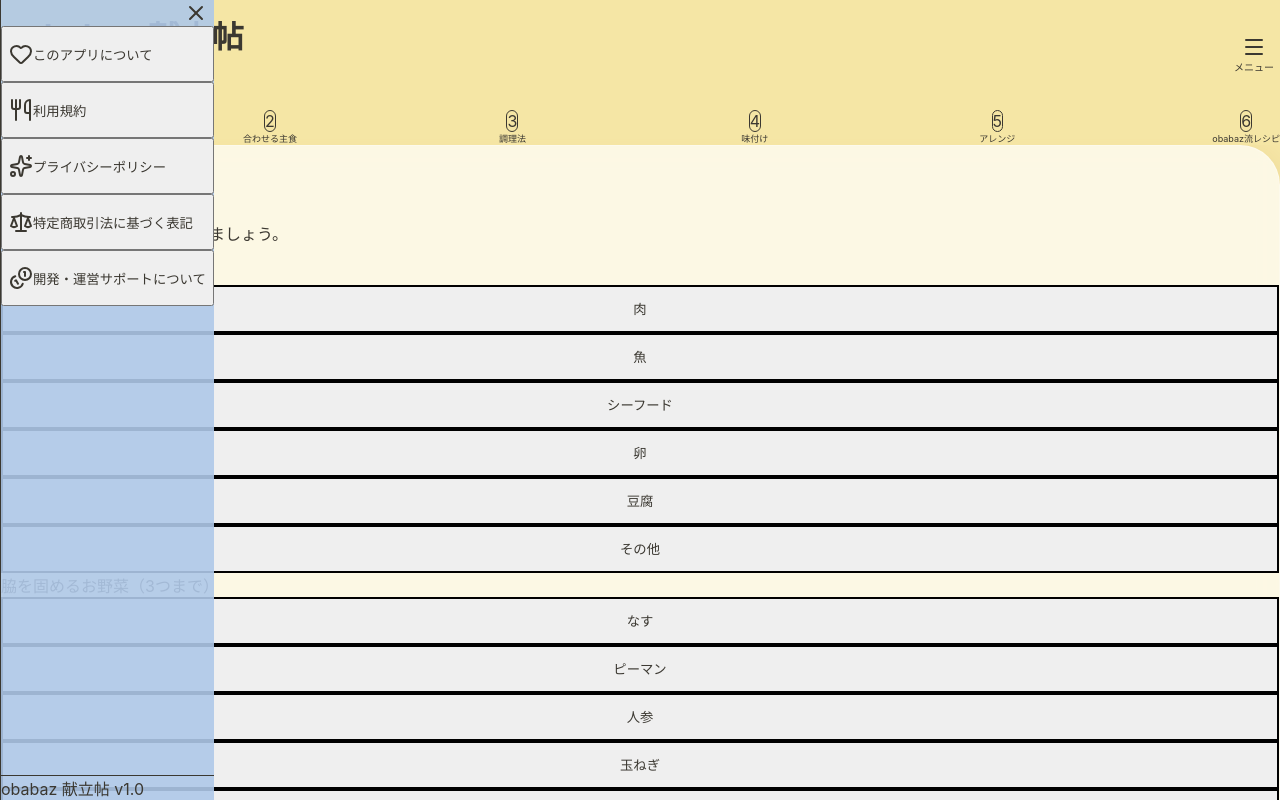
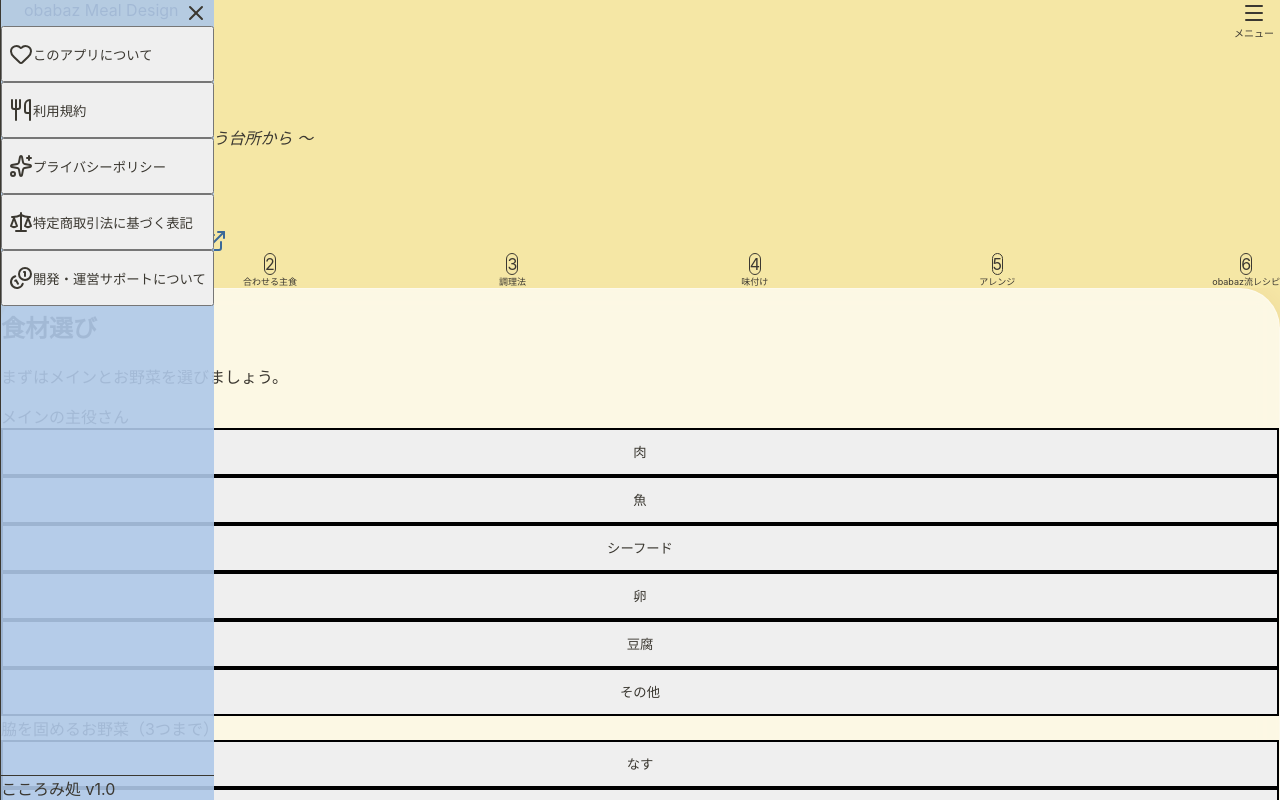
Before and after one commit to obabaz-meal-design/obabaz-kondate, a React (Vite) app: page / in a window 1280 px wide. Both pictures are taken after a click on the button "メニュー". Shown: the top 800 px of the page. Built offline with nearby package versions, Linux system fonts and the light colour scheme.

Commit message:
Update app title to Kokoromidokoro and header links

```diff
--- a/index.html
+++ b/index.html
@@ -5,9 +5,9 @@
   <meta charset="UTF-8" />
   <link rel="icon" type="image/svg+xml" href="/vite.svg" />
   <meta name="viewport" content="width=device-width, initial-scale=1.0" />
-  <meta name="apple-mobile-web-app-title" content="obabaz 献立帖" />
-  <meta property="og:title" content="obabaz 献立帖" />
-  <title>obabaz 献立帖</title>
+  <meta name="apple-mobile-web-app-title" content="こころみ処" />
+  <meta property="og:title" content="こころみ処" />
+  <title>こころみ処</title>
 </head>
 
 <body>
--- a/src/App.jsx
+++ b/src/App.jsx
@@ -1,6 +1,6 @@
 import React, { useState, useRef, useEffect } from 'react';
 import { motion, AnimatePresence } from 'framer-motion';
-import { ChevronRight, ChevronLeft, RotateCcw, Utensils, Heart, Sparkles, Menu, X, Scale, Coins } from 'lucide-react';
+import { ChevronRight, ChevronLeft, RotateCcw, Utensils, Heart, Sparkles, Menu, X, Scale, Coins, ExternalLink } from 'lucide-react';
 import { STEPS, INGREDIENT_CATEGORIES, COOKING_METHODS, SEASONINGS, ARRANGEMENTS, OBABAZ_TIPS } from './constants/steps';
 import { clsx } from 'clsx';
 import { twMerge } from 'tailwind-merge';
@@ -217,18 +217,38 @@ export default function App() {
     return (
         <div className="min-h-screen bg-[#F6E7A6] text-obabaz-earth-900 font-sans overflow-x-hidden">
             {/* Header and Step Indicator - Semi-Sticky Container */}
-            <div className="sticky top-0 z-[100] bg-[#F6E7A6]/80 backdrop-blur-md px-4 pt-4">
-                <header className="max-w-2xl mx-auto py-4 flex items-center justify-between relative">
+            <div className="sticky top-0 z-[100] bg-[#F6E7A6]/90 backdrop-blur-md px-4 pt-4 shadow-sm">
+                <header className="max-w-2xl mx-auto py-4 flex items-start justify-between relative gap-2">
                     <motion.div
                         initial={{ opacity: 0, x: -20 }}
                         animate={{ opacity: 1, x: 0 }}
-                        className="flex flex-col items-start overflow-hidden"
+                        className="flex flex-col items-start"
                     >
-                        <div className="flex items-center gap-2">
-                            <Utensils className="w-6 h-6 md:w-8 md:h-8 text-obabaz-warm-600 flex-shrink-0" />
-                            <h1 className="text-xl md:text-3xl font-bold text-obabaz-warm-600 truncate leading-none">obabaz 献立帖</h1>
+                        <div className="flex items-center gap-2.5">
+                            <Utensils className="w-7 h-7 md:w-9 md:h-9 text-obabaz-warm-600 flex-shrink-0 mt-0.5" />
+                            <div>
+                                <span className="block text-xs md:text-sm font-bold text-obabaz-earth-600 tracking-wider">obabaz Meal Design</span>
+                                <h1 className="text-2xl md:text-3xl font-extrabold text-obabaz-warm-600 leading-tight">こころみ処</h1>
+                            </div>
                         </div>
-                        <p className="text-obabaz-earth-500 italic text-[10px] md:text-sm truncate ml-8 md:ml-10 mt-1">〜 季節と今日の気分に寄り添う台所から 〜</p>
+                        <div className="ml-9 md:ml-11 mt-2.5 space-y-1.5 text-obabaz-earth-800 text-xs md:text-sm leading-relaxed">
+                            <p className="text-obabaz-earth-600 italic font-medium">〜 季節と今日の気分に寄り添う台所から 〜</p>
+                            <p className="font-medium">
+                                食材から順番に選んで、<br />
+                                今日の一皿を考えてみる場所。
+                            </p>
+                            <div className="pt-1">
+                                <a
+                                    href="https://obabaz.com/meal-design/"
+                                    target="_blank"
+                                    rel="noopener noreferrer"
+                                    className="inline-flex items-center gap-1.5 text-xs md:text-sm text-[#3B6998] font-bold underline underline-offset-4 decoration-[#AFC8E8] decoration-2 hover:text-[#2C5282] transition-colors"
+                                >
+                                    obabaz Meal Designとは？
+                                    <ExternalLink className="w-3.5 h-3.5" />
+                                </a>
+                            </div>
+                        </div>
                     </motion.div>
 
                     <button
@@ -839,7 +859,7 @@ export default function App() {
                                 </button>
                             </nav>
                             <div className="mt-auto pt-8 pb-12 border-t border-obabaz-earth-200 text-xs text-obabaz-earth-400 font-medium">
-                                obabaz 献立帖 v1.0
+                                こころみ処 v1.0
                             </div>
                         </motion.div>
                     </div>
@@ -914,7 +934,7 @@ export default function App() {
                                         <div className="space-y-8">
                                             <div className="bg-white/50 p-6 md:p-8 rounded-3xl border border-obabaz-warm-100 shadow-sm">
                                                 <h3 className="font-black text-2xl mb-6 border-l-8 border-[#A8C3A1] pl-4">obabaz Meal Design 利用規約</h3>
-                                                <p className="text-lg leading-relaxed mb-6 font-bold">obabaz献立帖（以下本アプリ）は、日々の献立作りをサポートするための道具です。<br />ご利用にあたり、以下の内容をご確認ください。</p>
+                                                <p className="text-lg leading-relaxed mb-6 font-bold">こころみ処（以下本アプリ）は、日々の献立作りをサポートするための道具です。<br />ご利用にあたり、以下の内容をご確認ください。</p>
 
                                                 <div className="space-y-8">
                                                     <div>
@@ -1042,7 +1062,7 @@ export default function App() {
                                                         rel="noopener noreferrer"
                                                         className="bg-[#AFC8E8] hover:bg-[#9db8db] text-white w-full max-w-sm h-[56px] rounded-2xl font-black text-lg shadow-lg transition-all hover:scale-[1.02] active:scale-95 flex items-center justify-center text-center px-4"
                                                     >
-                                                        公式サイトで最新の詳細を確認する
+                                                        公式サイトで詳細を確認する
                                                     </a>
                                                 </div>
                                             </div>
@@ -1078,7 +1098,7 @@ export default function App() {
                                                     <div className="border-b border-obabaz-warm-100 pb-4">
                                                         <h3 className="font-black text-lg mb-2 text-obabaz-warm-600"><strong>提供内容</strong></h3>
                                                         <ul className="list-disc list-inside space-y-2 text-lg">
-                                                            <li>obabaz Meal Design 体験アプリ【obabaz献立帖】の提供</li>
+                                                            <li>体験アプリ【こころみ処】の提供</li>
                                                             <li>本アプリの開発および運営を支えるための任意のサポート決済の受付</li>
                                                         </ul>
                                                     </div>
@@ -1093,7 +1113,7 @@ export default function App() {
                                                     </div>
                                                     <div className="border-b border-obabaz-warm-100 pb-4">
                                                         <h3 className="font-black text-lg mb-2 text-obabaz-warm-600"><strong>支払方法</strong></h3>
-                                                        <p className="text-lg">クレジットカード決済（Stripe）</p>
+                                                        <p className="text-lg">クレジットカード決済</p>
                                                     </div>
                                                     <div className="border-b border-obabaz-warm-100 pb-4">
                                                         <h3 className="font-black text-lg mb-2 text-obabaz-warm-600"><strong>支払時期</strong></h3>
@@ -1139,7 +1159,7 @@ export default function App() {
                                         <div className="space-y-8">
                                             <div className="bg-white/50 p-6 md:p-10 rounded-[3rem] leading-relaxed text-left pl-8 pr-6">
                                                 <div className="space-y-6 text-lg md:text-xl">
-                                                    <p>obabaz献立帖は、無料でご利用いただける体験型アプリです。<br />
+                                                    <p>こころみ処は、無料でご利用いただける体験型アプリです。<br />
                                                         本ページは、アプリの開発および運営を支えるための任意のサポートについてご案内するものです。</p>
 
                                                     <div className="bg-[#F6E7A6]/30 p-8 rounded-2xl border border-[#F6E7A6]/50 space-y-4">
@@ -1150,7 +1170,7 @@ export default function App() {
                                                     <div className="space-y-6 pt-6">
                                                         <div>
                                                             <h3 className="font-black text-xl mb-3 flex items-center gap-2 text-obabaz-warm-600"><strong>サポートについて</strong></h3>
-                                                            <p>本サポートは、obabaz献立帖の開発・改善および運営（サーバー費用・ドメイン費用等）に充当されます。</p>
+                                                            <p>本サポートは、こころみ処の開発・改善および運営（サーバー費用・ドメイン費用等）に充当されます。</p>
                                                             <p className="mt-2 text-lg"><strong>固定額：500円（税込）</strong></p>
                                                         </div>
                                                     </div>
```
